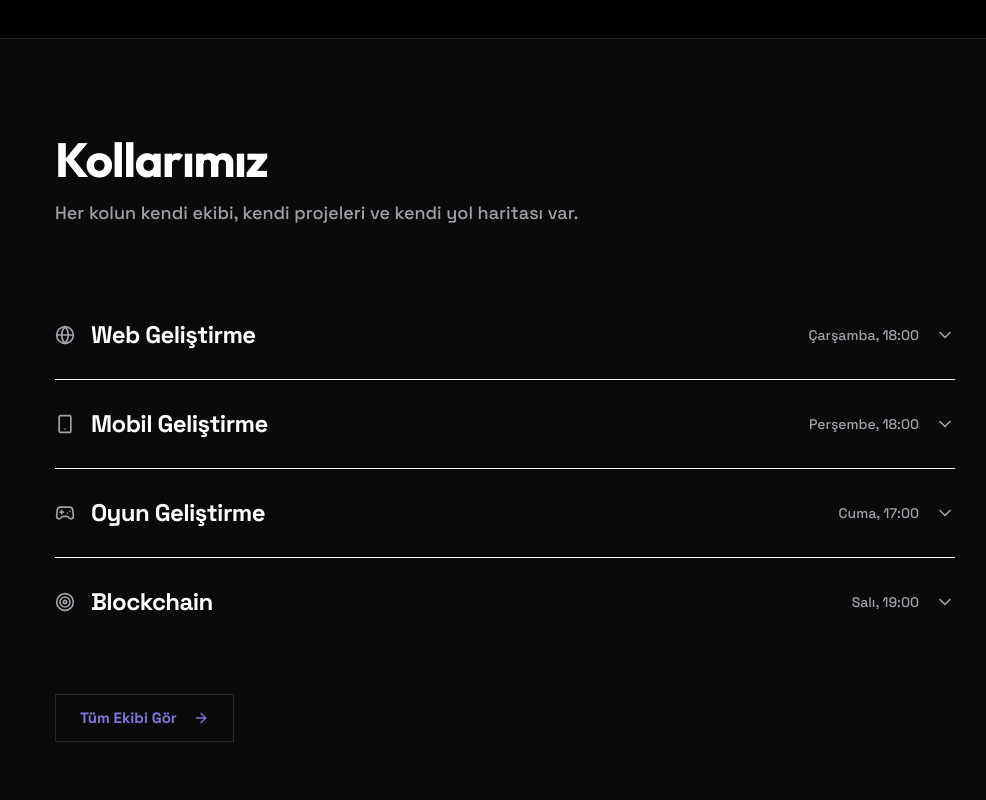
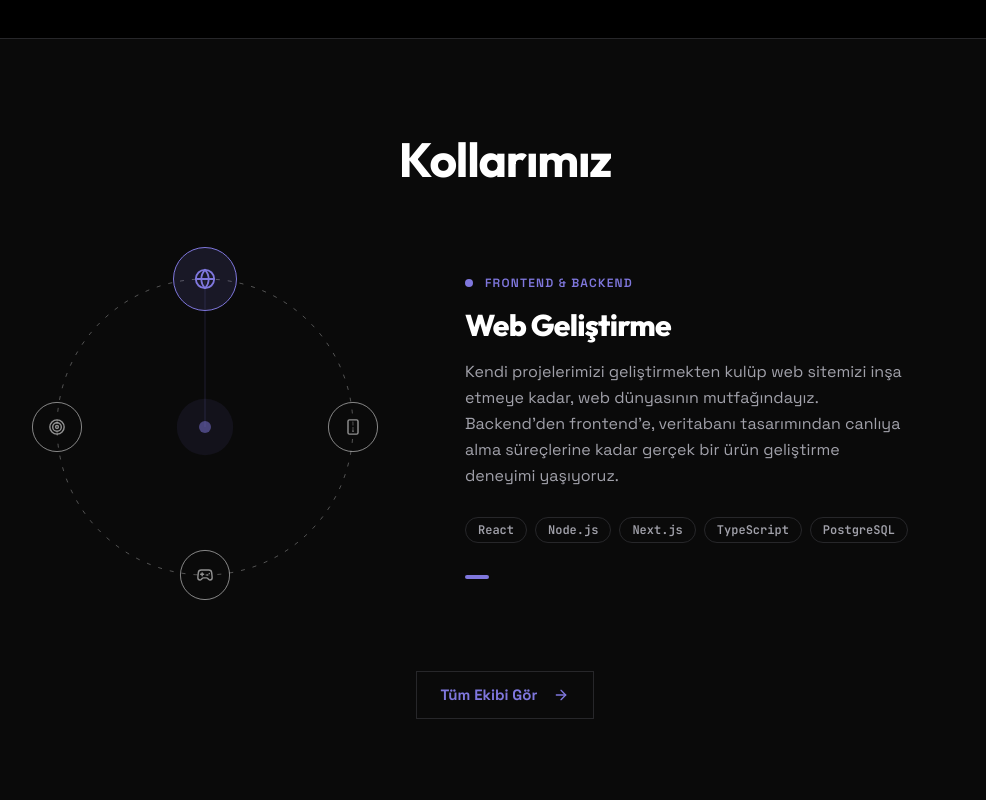
Before and after one commit to MuhammetFurkanErdem/yazilim-kulubu-website, a React (Vite) app: page /hakkimizda in a window 1280 px wide. Shown: the part 820-1620 px from the top of the page, without its empty margins (135-1121 px from the left). Built offline with nearby package versions, Linux system fonts and the light colour scheme.

Commit message:
feat: add interactive orbital branches animation on About page and fix routing

```diff
--- a/src/app/pages/About.tsx
+++ b/src/app/pages/About.tsx
@@ -1,59 +1,291 @@
-import { motion } from 'motion/react';
-import { ArrowRight, Globe, Smartphone, Gamepad2, Link2, Users, Rocket, Target, Quote, Trophy, ChevronDown } from 'lucide-react';
+import { motion, AnimatePresence } from 'motion/react';
+import { ArrowRight, Globe, Smartphone, Gamepad2, Target } from 'lucide-react';
 import { Button } from '../components/Button';
-import { Badge } from '../components/Badge';
-import { useState, useEffect } from 'react';
+import { useState } from 'react';
 import type { LucideIcon } from 'lucide-react';
 
 interface BranchData {
   name: string;
+  sub: string;
   icon: LucideIcon;
-  schedule: string;
   desc: string;
   tech: string[];
+  color: string;
+  colorBg: string;
 }
 
-function BranchRow({ branch, idx }: { branch: BranchData; idx: number }) {
-  const [open, setOpen] = useState(false);
+const branchesData: BranchData[] = [
+  {
+    name: 'Web Geliştirme',
+    sub: 'Frontend & Backend',
+    icon: Globe,
+    color: '#7F77DD',
+    colorBg: 'rgba(127,119,221,0.13)',
+    desc: 'Kendi projelerimizi geliştirmekten kulüp web sitemizi inşa etmeye kadar, web dünyasının mutfağındayız. Backend\'den frontend\'e, veritabanı tasarımından canlıya alma süreçlerine kadar gerçek bir ürün geliştirme deneyimi yaşıyoruz.',
+    tech: ['React', 'Node.js', 'Next.js', 'TypeScript', 'PostgreSQL'],
+  },
+  {
+    name: 'Mobil Geliştirme',
+    sub: 'iOS & Android',
+    icon: Smartphone,
+    color: '#1D9E75',
+    colorBg: 'rgba(29,158,117,0.13)',
+    desc: 'Bireysel uygulama geliştirmeden ekip ruhuna geçiş yapıyoruz. Uygulama marketlerinde yer alacak projeler üretmek ve mobil dünyadaki yarışmalara hazır ekipler kurmak için bir araya geliyoruz.',
+    tech: ['Flutter', 'Dart', 'Swift', 'Kotlin', 'Firebase'],
+  },
+  {
+    name: 'Oyun Geliştirme',
+    sub: 'Game Jam & Prototip',
+    icon: Gamepad2,
+    color: '#D85A30',
+    colorBg: 'rgba(216,90,48,0.13)',
+    desc: '48 saatlik Game Jam maratonlarından ulusal yarışmalara kadar her yerdeyiz. 2D ve 3D dünyalar inşa ediyor, teorik oyun motoru bilgisini kısa sürede çalışan prototiplere dönüştürüyoruz.',
+    tech: ['Unity', 'C#', 'Blender', 'Unreal Engine', 'C++'],
+  },
+  {
+    name: 'Blockchain',
+    sub: 'Web3 & Akıllı Sözleşmeler',
+    icon: Target,
+    color: '#BA7517',
+    colorBg: 'rgba(186,117,23,0.13)',
+    desc: 'Geleceğin teknolojilerini anlamak ve Web3 ekosistemindeki fırsatları takip etmek için buradayız. Blokzinciri mimarisi ve akıllı sözleşmeler üzerine okumalar yapıyor, merkeziyetsiz çözümleri tartışıyoruz.',
+    tech: ['Solidity', 'Ethereum', 'Web3.js', 'Hardhat'],
+  },
+];
+
+function OrbitalBranches({ branches }: { branches: BranchData[] }) {
+  const [activeIndex, setActiveIndex] = useState(0);
+  const [hoveredIndex, setHoveredIndex] = useState<number | null>(null);
+
+  const RADIUS = 148;
+  const CENTER = 180;
+  const ORBIT_SIZE = CENTER * 2;
+
+  // Active node always sits at top (270deg). Others spread evenly from there.
+  const getPos = (idx: number) => {
+    const step = 360 / branches.length;
+    const offset = -activeIndex * step;
+    const deg = idx * step + offset - 90;
+    const rad = (deg * Math.PI) / 180;
+    return {
+      x: CENTER + Math.cos(rad) * RADIUS,
+      y: CENTER + Math.sin(rad) * RADIUS,
+    };
+  };
+
   return (
+    <div className="flex flex-col lg:flex-row items-center gap-12 lg:gap-20">
+
+      {/* Orbital diagram */}
+      <div className="relative flex-shrink-0" style={{ width: ORBIT_SIZE, height: ORBIT_SIZE }}>
+
+        {/* Outer decorative ring */}
+        <svg
+          className="absolute inset-0 w-full h-full pointer-events-none"
+          viewBox={`0 0 ${ORBIT_SIZE} ${ORBIT_SIZE}`}
+        >
+          {/* Subtle orbit path */}
+          <circle
+            cx={CENTER} cy={CENTER} r={RADIUS}
+            fill="none"
+            stroke="currentColor"
+            strokeWidth="1"
+            strokeDasharray="4 8"
+            className="text-default opacity-30"
+          />
+          {/* Connector lines from center to active node */}
+          {branches.map((_, idx) => {
+            const pos = getPos(idx);
+            const isActive = idx === activeIndex;
+            return (
+              <motion.line
+                key={idx}
+                x1={CENTER} y1={CENTER}
+                animate={{ x2: pos.x, y2: pos.y, opacity: isActive ? 0.18 : 0 }}
+                transition={{ type: 'spring', stiffness: 60, damping: 16 }}
+                stroke={branches[activeIndex].color}
+                strokeWidth="1"
+              />
+            );
+          })}
+        </svg>
+
+        {/* Center pulse */}
         <motion.div
-      initial={{ opacity: 0 }}
-      whileInView={{ opacity: 1 }}
-      viewport={{ once: true }}
-      transition={{ delay: idx * 0.05 }}
+          className="absolute rounded-full pointer-events-none"
+          style={{
+            width: 56,
+            height: 56,
+            top: CENTER - 28,
+            left: CENTER - 28,
+            backgroundColor: branches[activeIndex].color,
+            opacity: 0.08,
+          }}
+          animate={{ scale: [1, 1.5, 1], opacity: [0.08, 0, 0.08] }}
+          transition={{ duration: 2.8, repeat: Infinity, ease: 'easeInOut' }}
+        />
+        {/* Center dot */}
+        <div
+          className="absolute rounded-full transition-colors duration-500"
+          style={{
+            width: 12,
+            height: 12,
+            top: CENTER - 6,
+            left: CENTER - 6,
+            backgroundColor: branches[activeIndex].color,
+            opacity: 0.5,
+          }}
+        />
+
+        {/* Orbital nodes */}
+        {branches.map((branch, idx) => {
+          const pos = getPos(idx);
+          const isActive = idx === activeIndex;
+          const isHovered = hoveredIndex === idx;
+          const Icon = branch.icon;
+
+          return (
+            <motion.button
+              key={idx}
+              onClick={() => setActiveIndex(idx)}
+              onHoverStart={() => setHoveredIndex(idx)}
+              onHoverEnd={() => setHoveredIndex(null)}
+              className="absolute flex items-center justify-center rounded-full cursor-pointer focus:outline-none"
+              style={{
+                width: 64,
+                height: 64,
+                top: 0,
+                left: 0,
+              }}
+              animate={{
+                x: pos.x - 32,
+                y: pos.y - 32,
+                scale: isActive ? 1 : isHovered ? 0.92 : 0.78,
+                zIndex: isActive ? 10 : 1,
+              }}
+              transition={{ type: 'spring', stiffness: 55, damping: 15 }}
+              aria-label={branch.name}
             >
-      <button
-        onClick={() => setOpen(!open)}
-        className="w-full flex items-center justify-between py-7 text-left group cursor-pointer"
+              {/* Glow ring for active */}
+              {isActive && (
+                <motion.div
+                  className="absolute inset-0 rounded-full"
+                  style={{ border: `2px solid ${branch.color}`, opacity: 0.35 }}
+                  initial={{ scale: 0.85, opacity: 0 }}
+                  animate={{ scale: 1.25, opacity: 0 }}
+                  transition={{ duration: 1.2, repeat: Infinity }}
+                />
+              )}
+
+              {/* Node background */}
+              <motion.div
+                className="absolute inset-0 rounded-full border transition-all duration-300"
+                style={{
+                  backgroundColor: isActive ? branch.colorBg : 'var(--color-surface, transparent)',
+                  borderColor: isActive ? branch.color : 'var(--tw-border-color)',
+                  borderWidth: isActive ? 1.5 : 1,
+                  opacity: isActive ? 1 : 0.65,
+                }}
+              />
+
+              {/* Icon */}
+              <Icon
+                className="relative z-10 transition-all duration-300"
+                style={{
+                  width: 22,
+                  height: 22,
+                  color: isActive ? branch.color : 'var(--tw-text-opacity)',
+                  opacity: isActive ? 1 : 0.55,
+                }}
+              />
+            </motion.button>
+          );
+        })}
+      </div>
+
+      {/* Content panel */}
+      <div className="flex-1 min-w-0 max-w-md">
+        <AnimatePresence mode="wait">
+          <motion.div
+            key={activeIndex}
+            initial={{ opacity: 0, x: 16 }}
+            animate={{ opacity: 1, x: 0 }}
+            exit={{ opacity: 0, x: -16 }}
+            transition={{ duration: 0.28, ease: 'easeOut' }}
           >
-        <div className="flex items-center gap-4">
-          <branch.icon className="w-5 h-5 text-muted group-hover:text-primary transition-colors" />
-          <span className="text-xl md:text-2xl font-bold tracking-tight group-hover:text-[var(--brand-primary)] transition-colors">
-            {branch.name}
+            {/* Active indicator dot + name */}
+            <div className="flex items-center gap-3 mb-4">
+              <span
+                className="w-2 h-2 rounded-full flex-shrink-0"
+                style={{ backgroundColor: branches[activeIndex].color }}
+              />
+              <span
+                className="text-xs font-semibold uppercase tracking-widest"
+                style={{ color: branches[activeIndex].color }}
+              >
+                {branches[activeIndex].sub}
               </span>
             </div>
-        <div className="flex items-center gap-4">
-          <span className="text-sm text-muted font-medium hidden sm:block">{branch.schedule}</span>
-          <ChevronDown className={`w-5 h-5 text-muted transition-transform duration-300 ${open ? 'rotate-180' : ''}`} />
-        </div>
-      </button>
 
-      <div
-        className={`overflow-hidden transition-all duration-300 ease-in-out ${open ? 'max-h-[300px] opacity-100 pb-8' : 'max-h-0 opacity-0'
-          }`}
+            <h3 className="text-3xl font-black tracking-tight text-primary mb-4">
+              {branches[activeIndex].name}
+            </h3>
+
+            <p className="text-base text-muted leading-relaxed mb-7">
+              {branches[activeIndex].desc}
+            </p>
+
+            <div className="flex flex-wrap gap-2">
+              {branches[activeIndex].tech.map(tech => (
+                <span
+                  key={tech}
+                  className="px-3 py-1 text-xs font-mono font-semibold rounded-full border border-default bg-surface text-muted"
                 >
-        <p className="text-muted font-medium leading-relaxed mb-5 max-w-2xl">
-          {branch.desc}
-        </p>
-        <div className="flex flex-wrap gap-2">
-          {branch.tech.map(tech => (
-            <span key={tech} className="px-3 py-1 text-xs font-mono font-medium text-muted border-b border-default">
                   {tech}
                 </span>
               ))}
             </div>
+
+            {/* Subtle step indicators */}
+            <div className="flex gap-2 mt-8">
+              {branches.map((b, i) => (
+                <button
+                  key={i}
+                  onClick={() => setActiveIndex(i)}
+                  className="h-1 rounded-full transition-all duration-300"
+                  style={{
+                    width: i === activeIndex ? 24 : 8,
+                    backgroundColor: i === activeIndex ? branches[activeIndex].color : 'var(--color-border)',
+                    opacity: i === activeIndex ? 1 : 0.35,
+                  }}
+                  aria-label={b.name}
+                />
+              ))}
             </div>
           </motion.div>
+        </AnimatePresence>
+      </div>
+    </div>
+  );
+}
+
+export function BranchesSection() {
+  return (
+    <section className="py-24 px-8 lg:px-20 bg-surface border-y border-default">
+      <div className="max-w-[960px] mx-auto">
+        <div className="mb-16 text-center">
+          <h2 className="text-4xl md:text-5xl font-bold mb-4 tracking-tight">Kollarımız</h2>
+        </div>
+
+        <OrbitalBranches branches={branchesData} />
+
+        <div className="mt-16 flex justify-center">
+          <Button asLink href="/ekibimiz" variant="secondary" className="rounded-dynamic border-default">
+            Tüm Ekibi Gör <ArrowRight className="w-4 h-4 ml-2" />
+          </Button>
+        </div>
+      </div>
+    </section>
   );
 }
 
@@ -113,57 +345,7 @@ export function About() {
         </div>
       </section>
 
-      {/* Our Branches Section */}
-      <section className="py-24 px-8 lg:px-20 bg-surface border-y border-default">
-        <div className="max-w-[900px] mx-auto">
-          <div className="mb-16">
-            <h2 className="text-4xl md:text-5xl font-bold mb-4 tracking-tight">Kollarımız</h2>
-            <p className="text-lg text-muted font-medium">Her kolun kendi ekibi, kendi projeleri ve kendi yol haritası var.</p>
-          </div>
-
-          <div className="divide-y divide-default">
-            {[
-              {
-                name: 'Web Geliştirme',
-                icon: Globe,
-                schedule: 'Çarşamba, 18:00',
-                desc: 'Kendi projelerimizi geliştirmekten kulüp web sitemizi inşa etmeye kadar, web dünyasının mutfağındayız. Sadece kod yazmıyor; backend’den frontend’e, veritabanı tasarımından canlıya alma süreçlerine kadar gerçek bir ürün geliştirme deneyimi yaşıyoruz.',
-                tech: ['React', 'Node.js', 'Next.js', 'TypeScript', 'PostgreSQL']
-              },
-              {
-                name: 'Mobil Geliştirme',
-                icon: Smartphone,
-                schedule: 'Perşembe, 18:00',
-                desc: 'Bireysel uygulama geliştirmeden ekip ruhuna geçiş yapıyoruz. Uygulama marketlerinde yer alacak projeler üretmek ve mobil dünyadaki yarışmalara hazır ekipler kurmak için bir araya geliyoruz.',
-                tech: ['Flutter', 'Dart', 'Swift', 'Kotlin', 'Firebase']
-              },
-              {
-                name: 'Oyun Geliştirme',
-                icon: Gamepad2,
-                schedule: 'Cuma, 17:00',
-                desc: 'Kulübümüzün en dinamik ekibiyle, 48 saatlik Game Jam maratonlarından ulusal yarışmalara kadar her yerdeyiz. 2D ve 3D dünyalar inşa ediyor, teorik oyun motoru bilgisini kısa sürede çalışan prototiplere dönüştürüyoruz.',
-                tech: ['Unity', 'C#', 'Blender', 'Unreal Engine']
-              },
-              {
-                name: 'Blockchain',
-                icon: Target,
-                schedule: 'Salı, 19:00',
-                desc: 'Geleceğin teknolojilerini anlamak ve Web3 ekosistemindeki fırsatları takip etmek için buradayız. Blokzinciri mimarisi ve akıllı sözleşmeler üzerine okumalar yapıyor, projelerimizdeki merkeziyetsiz çözümleri tartışıyoruz.',
-                tech: ['Solidity', 'Ethereum', 'Web3.js', 'Hardhat']
-              }
-            ].map((branch, idx) => (
-              <BranchRow key={idx} branch={branch} idx={idx} />
-            ))}
-          </div>
-
-          <div className="mt-12">
-            <Button asLink href="/ekibimiz" variant="secondary" className="rounded-dynamic border-default">
-              Tüm Ekibi Gör <ArrowRight className="w-4 h-4 ml-2" />
-            </Button>
-          </div>
-        </div>
-      </section>
-
+      <BranchesSection />
     </div>
   );
 }
--- a/src/app/pages/Team.tsx
+++ b/src/app/pages/Team.tsx
@@ -22,7 +22,7 @@ export function Team() {
     [
       {
         name: 'Emre Kürt',
-        role: 'Player Boy',
+        role: 'Play Boy',
         linkedin: '#',
         image: 'emre_kürt.jpeg'
       },
```
Lines whose indentation alone changed are shown as unchanged.
